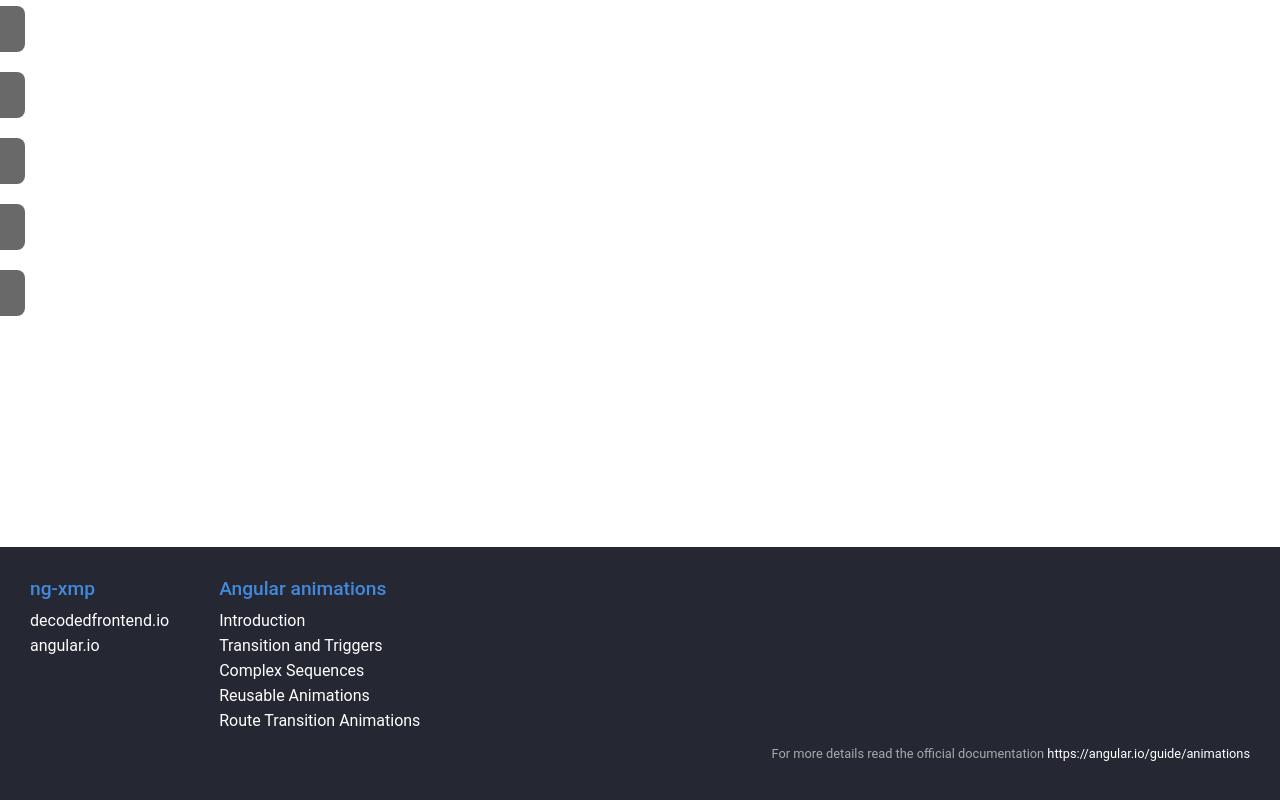
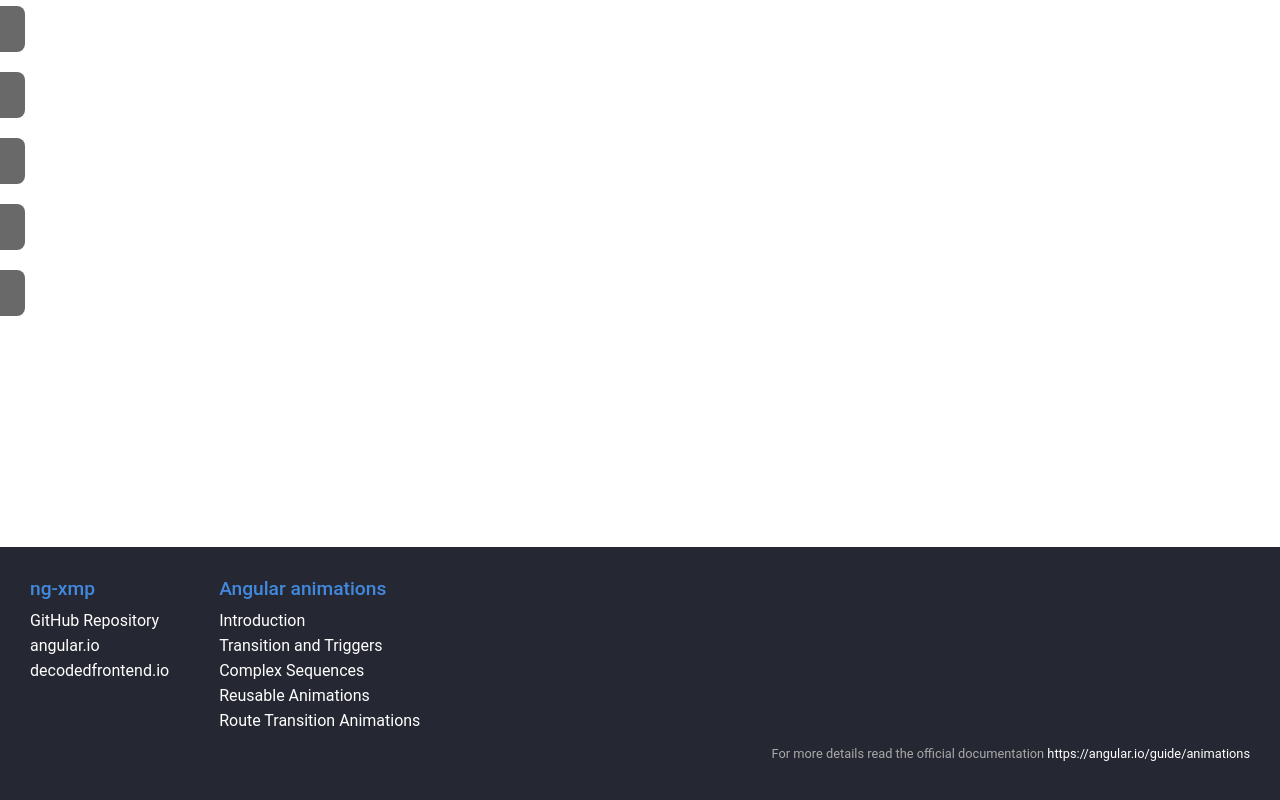
Before and after one commit to svenson95/ng-xmp-animations, an Angular app: page / in a window 1280 px wide. Shown: the part 1797-2597 px from the top of the page. Built offline with nearby package versions, Linux system fonts and the light colour scheme.

Commit message:
Added github repo link to footer links

```diff
--- a/src/app/app.component.html
+++ b/src/app/app.component.html
@@ -18,8 +18,9 @@
   <div class="links">
     <div class="column navigation">
       <h1>ng-xmp</h1>
+      <a class="link" target="_blank" rel="noopener noreferrer" href="https://github.com/svenson95/ng-xmp-landing-animations">GitHub Repository</a>
+      <a class="link" target="_blank" rel="noopener noreferrer" href="https://angular.io">angular.io</a>
       <a class="link" target="_blank" rel="noopener noreferrer" href="https://www.decodedfrontend.io/">decodedfrontend.io</a>
-      <a class="link" target="_blank" rel="noopener noreferrer" href="https://angular.io">angular.io</a>
     </div>
     <div class="column navigation">
       <h1>Angular animations</h1>
```
